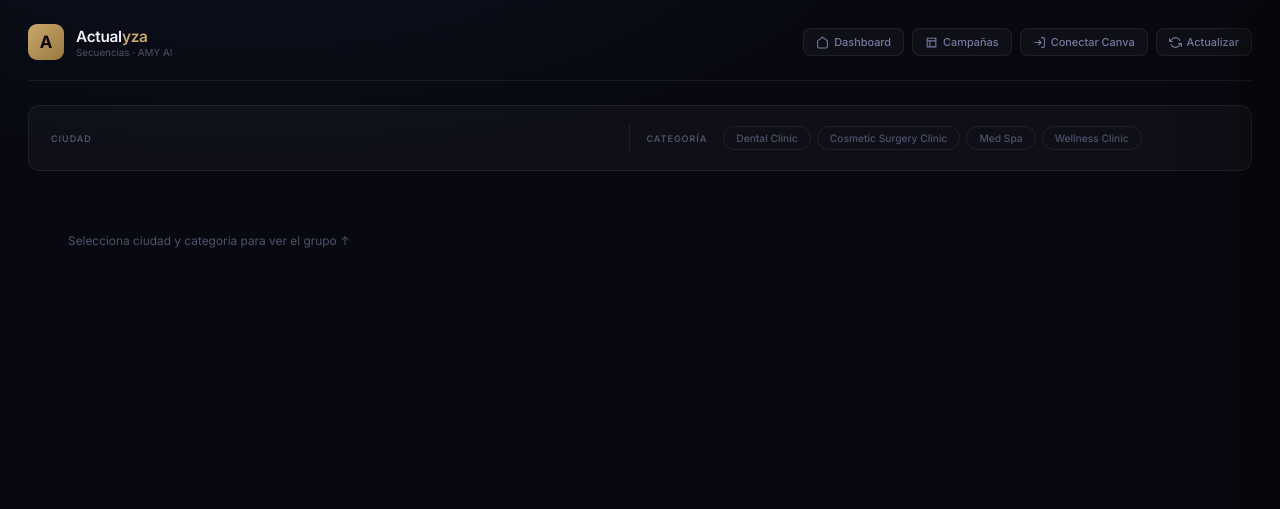
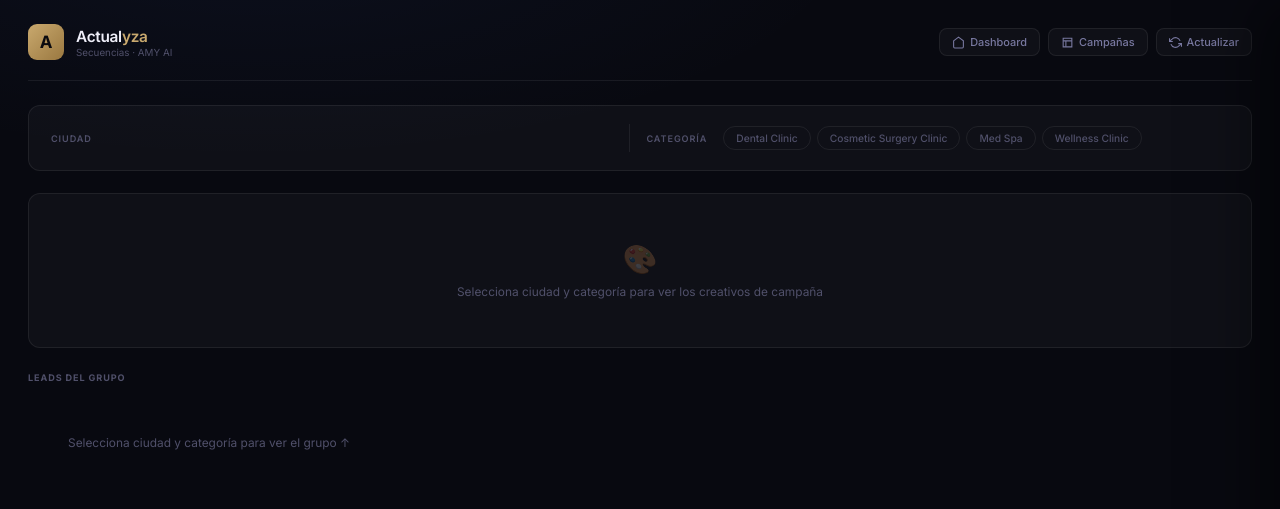
Before and after one commit to bastianveusa-a11y/actualyza-prospecting, a Flask app: page /creatives in a window 1280 px wide. Shown: the top 509 px of the page. Run offline with Flask 3, Linux system fonts and the light colour scheme; data that the repository does not hold is empty.

Commit message:
Redesign /creatives: creative images as hero, remove Canva infra buttons
- Creative assets section moved above kanban, full-width, prominent
- Images shown large with hover zoom, tag + footer note per card
- Empty state when no group selected, category label in header
- Removed Conectar Canva / Canva conectado buttons (implementation detail)
- Kanban demoted to secondary section below with "Leads del grupo" label

Co-Authored-By: Claude Sonnet 4.6 <noreply@anthropic.com>

```diff
--- a/dashboard/templates/creatives.html
+++ b/dashboard/templates/creatives.html
@@ -146,55 +146,65 @@ header {
 .score-low  { background: rgba(120,120,160,0.12); color: #9090b8; }
 .opened-tag { font-size: 0.62rem; color: var(--green); }
 
-/* Flux section */
-.flux-section {
-  margin-top: 28px; background: var(--card); border: 1px solid var(--border);
-  border-radius: var(--r); padding: 20px 22px;
+/* Creative section */
+.creative-section {
+  background: var(--card); border: 1px solid var(--border);
+  border-radius: var(--r); overflow: hidden; margin-bottom: 4px;
 }
-.flux-header {
+.creative-empty {
+  padding: 48px; display: flex; flex-direction: column;
+  align-items: center; justify-content: center;
+}
+.creative-stage { padding: 20px 22px; }
+.creative-header {
   display: flex; align-items: flex-start; justify-content: space-between;
-  gap: 12px; margin-bottom: 18px;
+  gap: 12px; margin-bottom: 20px;
 }
-.flux-title { font-size: 0.85rem; font-weight: 600; margin-bottom: 3px; }
-.flux-sub { font-size: 0.72rem; color: var(--text3); }
-.flux-badge {
-  flex-shrink: 0; font-size: 0.7rem; font-weight: 600;
-  padding: 4px 10px; border-radius: 20px;
-  border: 1px solid rgba(201,169,110,0.3); color: var(--gold);
-  background: rgba(201,169,110,0.06);
+.creative-title { font-size: 1rem; font-weight: 700; margin-bottom: 4px; }
+.creative-sub { font-size: 0.72rem; color: var(--text3); }
+.creative-grid { display: grid; grid-template-columns: 1fr 1fr; gap: 16px; }
+.creative-card {
+  background: rgba(255,255,255,0.02); border: 1px solid var(--border);
+  border-radius: var(--r); overflow: hidden;
+  display: flex; flex-direction: column;
 }
-.flux-grid { display: grid; grid-template-columns: 1fr 1fr; gap: 14px; }
-.flux-card {
-  background: rgba(255,255,255,0.02); border: 1px solid var(--border);
-  border-radius: var(--r-sm); padding: 14px; display: flex; flex-direction: column; gap: 10px;
+.creative-card-tag {
+  padding: 10px 14px; font-size: 0.7rem; font-weight: 700;
+  letter-spacing: .08em; text-transform: uppercase; color: var(--text3);
+  border-bottom: 1px solid var(--border);
 }
-.flux-card-label { font-size: 0.75rem; font-weight: 600; }
-.flux-card-desc { font-size: 0.7rem; color: var(--text3); }
-.flux-img-wrap {
-  border-radius: var(--r-sm); overflow: hidden;
-  background: rgba(255,255,255,0.03); border: 1px solid var(--border);
-  min-height: 160px; display: flex; align-items: center; justify-content: center;
+.creative-img-wrap {
+  flex: 1; min-height: 200px;
+  display: flex; align-items: center; justify-content: center;
+  background: rgba(0,0,0,0.2); overflow: hidden;
 }
-.flux-img-wrap img { width: 100%; height: auto; display: block; }
+.creative-img-wrap img { width: 100%; height: auto; display: block; transition: transform .3s; }
+.creative-img-wrap img:hover { transform: scale(1.02); }
+.creative-card-footer {
+  padding: 10px 14px; display: flex; align-items: center;
+  justify-content: space-between; gap: 8px;
+  border-top: 1px solid var(--border);
+}
+.creative-card-note { font-size: 0.68rem; color: var(--text3); flex: 1; }
+.creative-regen-btn {
+  flex-shrink: 0; padding: 4px 8px; border-radius: 6px;
+  border: 1px solid var(--border); background: transparent;
+  color: var(--text3); font-size: 0.78rem; cursor: pointer;
+  font-family: 'Inter', sans-serif; transition: all .15s;
+}
+.creative-regen-btn:hover { border-color: var(--gold); color: var(--gold); }
+
+/* Flux loading/spinner (kept for inside cards) */
 .flux-placeholder { color: var(--text3); font-size: 0.75rem; }
 .flux-loading {
   display: flex; flex-direction: column; align-items: center; gap: 10px;
-  color: var(--text3); font-size: 0.75rem;
+  color: var(--text3); font-size: 0.75rem; padding: 40px;
 }
 .flux-spinner {
   width: 24px; height: 24px; border: 2px solid rgba(255,255,255,0.1);
   border-top-color: var(--gold); border-radius: 50%; animation: spin .8s linear infinite;
 }
 @keyframes spin { to { transform: rotate(360deg); } }
-.flux-btn {
-  display: flex; align-items: center; justify-content: center; gap: 6px;
-  padding: 8px; border-radius: var(--r-sm); width: 100%;
-  border: 1px solid rgba(201,169,110,0.3); background: rgba(201,169,110,0.08);
-  color: var(--gold); font-size: 0.75rem; font-weight: 600;
-  cursor: pointer; font-family: 'Inter', sans-serif; transition: all .2s;
-}
-.flux-btn:hover { background: rgba(201,169,110,0.16); border-color: rgba(201,169,110,0.5); }
-.flux-btn:disabled { opacity: .4; cursor: not-allowed; }
 
 /* Enable button */
 .btn-enable-group {
@@ -353,14 +363,6 @@ header {
         <svg viewBox="0 0 24 24" fill="none" stroke="currentColor" stroke-width="2"><path d="M4 4h16v16H4z"/><path d="M4 9h16M9 9v11"/></svg>
         Campañas
       </a>
-      <a href="/oauth/canva" class="nav-btn" id="canva-connect-btn" style="display:none">
-        <svg viewBox="0 0 24 24" fill="none" stroke="currentColor" stroke-width="2"><path d="M15 3h4a2 2 0 0 1 2 2v14a2 2 0 0 1-2 2h-4M10 17l5-5-5-5M15 12H3"/></svg>
-        Conectar Canva
-      </a>
-      <div class="nav-btn" id="canva-status-badge" style="display:none;cursor:default">
-        <svg viewBox="0 0 24 24" fill="none" stroke="currentColor" stroke-width="2"><polyline points="20 6 9 17 4 12"/></svg>
-        Canva conectado
-      </div>
       <button class="nav-btn" onclick="refreshAll()">
         <svg viewBox="0 0 24 24" fill="none" stroke="currentColor" stroke-width="2"><path d="M1 4v6h6M23 20v-6h-6"/><path d="M20.49 9A9 9 0 0 0 5.64 5.64L1 10m22 4l-4.64 4.36A9 9 0 0 1 3.51 15"/></svg>
         Actualizar
@@ -405,46 +407,54 @@ header {
     </div>
   </div>
 
-  <!-- Kanban -->
-  <div class="kanban-wrap">
-    <div class="kanban" id="kanban">
-      <div style="color:var(--text3);font-size:.85rem;padding:40px">
-        Selecciona ciudad y categoría para ver el grupo ↑
+  <!-- Creativos (protagonistas) -->
+  <div class="creative-section" id="creative-section">
+    <div class="creative-empty" id="creative-empty">
+      <div style="font-size:2rem;opacity:.2">🎨</div>
+      <div style="font-size:.85rem;color:var(--text3);margin-top:8px">Selecciona ciudad y categoría para ver los creativos de campaña</div>
+    </div>
+    <div class="creative-stage" id="creative-stage" style="display:none">
+      <div class="creative-header">
+        <div>
+          <div class="creative-title" id="creative-cat-label">—</div>
+          <div class="creative-sub">Visuales generados con Flux + Canva · Se envían solo a leads que abrieron el email anterior</div>
+        </div>
+        <button class="nav-btn" onclick="forceRegenerate()" title="Actualizar para evento especial o cambio de branding">
+          <svg viewBox="0 0 24 24" fill="none" stroke="currentColor" stroke-width="2" width="13" height="13"><path d="M1 4v6h6M23 20v-6h-6"/><path d="M20.49 9A9 9 0 0 0 5.64 5.64L1 10m22 4l-4.64 4.36A9 9 0 0 1 3.51 15"/></svg>
+          Actualizar creativos
+        </button>
+      </div>
+      <div class="creative-grid">
+        <div class="creative-card">
+          <div class="creative-card-tag">Email 2b — Abrió sin responder</div>
+          <div class="creative-img-wrap" id="flux-img-2">
+            <div class="flux-loading"><div class="flux-spinner"></div><div>Generando…</div></div>
+          </div>
+          <div class="creative-card-footer">
+            <span class="creative-card-note">Se incluye en el segundo contacto si el lead ya abrió Email 1</span>
+            <button class="creative-regen-btn" id="flux-btn-2" onclick="regenerateCreative(2)" style="display:none">↺</button>
+          </div>
+        </div>
+        <div class="creative-card">
+          <div class="creative-card-tag">Email 3 — Social proof</div>
+          <div class="creative-img-wrap" id="flux-img-3">
+            <div class="flux-loading"><div class="flux-spinner"></div><div>Generando…</div></div>
+          </div>
+          <div class="creative-card-footer">
+            <span class="creative-card-note">Caso de éxito visual para leads con engagement previo</span>
+            <button class="creative-regen-btn" id="flux-btn-3" onclick="regenerateCreative(3)" style="display:none">↺</button>
+          </div>
+        </div>
       </div>
     </div>
   </div>
 
-  <!-- Flux creative assets -->
-  <div class="flux-section" id="flux-section" style="display:none">
-    <div class="flux-header">
-      <div>
-        <div class="flux-title">Visuales de campaña</div>
-        <div class="flux-sub">Generados con Flux 1.1 Pro · Refresh automático cada 30 días · Solo para leads que abrieron el anterior</div>
-      </div>
-      <div style="display:flex;align-items:center;gap:8px">
-        <div class="flux-badge">🎨 Flux 1.1 Pro</div>
-        <button class="nav-btn" onclick="forceRegenerate()" title="Fuerza regeneración para evento especial">
-          <svg viewBox="0 0 24 24" fill="none" stroke="currentColor" stroke-width="2" width="13" height="13"><path d="M1 4v6h6M23 20v-6h-6"/><path d="M20.49 9A9 9 0 0 0 5.64 5.64L1 10m22 4l-4.64 4.36A9 9 0 0 1 3.51 15"/></svg>
-          Actualizar
-        </button>
-      </div>
-    </div>
-    <div class="flux-grid">
-      <div class="flux-card" id="flux-card-2">
-        <div class="flux-card-label">Email 2b — Banner de impacto</div>
-        <div class="flux-card-desc">Para leads que abrieron Email 1 pero no respondieron</div>
-        <div class="flux-img-wrap" id="flux-img-2">
-          <div class="flux-placeholder">Sin generar</div>
-        </div>
-        <button class="flux-btn" id="flux-btn-2" onclick="regenerateCreative(2)" style="display:none">↺ Regenerar</button>
-      </div>
-      <div class="flux-card" id="flux-card-3">
-        <div class="flux-card-label">Email 3 — Social proof</div>
-        <div class="flux-card-desc">Para leads que abrieron cualquier email anterior</div>
-        <div class="flux-img-wrap" id="flux-img-3">
-          <div class="flux-placeholder">Sin generar</div>
-        </div>
-        <button class="flux-btn" id="flux-btn-3" onclick="regenerateCreative(3)" style="display:none">↺ Regenerar</button>
+  <!-- Kanban -->
+  <div class="kanban-wrap" style="margin-top:24px">
+    <div class="section-label" style="font-size:.65rem;font-weight:700;letter-spacing:.1em;text-transform:uppercase;color:var(--text3);margin-bottom:12px">Leads del grupo</div>
+    <div class="kanban" id="kanban">
+      <div style="color:var(--text3);font-size:.85rem;padding:40px">
+        Selecciona ciudad y categoría para ver el grupo ↑
       </div>
     </div>
   </div>
@@ -471,25 +481,10 @@ const STAGES = [
 
 const CAT_LABELS = { dental:'Dental', estetica:'Estética', medspa:'Med Spa', wellness:'Wellness' };
 
-document.addEventListener('DOMContentLoaded', () => { loadAll(); checkCanvaStatus(); });
+document.addEventListener('DOMContentLoaded', loadAll);
 
-// Check if ?canva=connected in URL
 if (new URLSearchParams(location.search).get('canva') === 'connected') {
   history.replaceState({}, '', '/creatives');
-}
-
-async function checkCanvaStatus() {
-  try {
-    const r = await fetch('/api/canva-status');
-    const d = await r.json();
-    document.getElementById('canva-connect-btn').style.display  = d.authorized ? 'none'  : 'flex';
-    document.getElementById('canva-status-badge').style.display = d.authorized ? 'flex'  : 'none';
-    if (d.authorized) {
-      document.getElementById('canva-status-badge').style.color = 'var(--green)';
-    }
-  } catch(e) {
-    document.getElementById('canva-connect-btn').style.display = 'flex';
-  }
 }
 
 async function loadAll() {
@@ -765,8 +760,13 @@ async function loadAssets() {
 
 function toggleFluxSection() {
   const show = !!(selectedCity && selectedCat);
-  document.getElementById('flux-section').style.display = show ? 'block' : 'none';
-  if (show) renderFluxCards();
+  document.getElementById('creative-empty').style.display = show ? 'none' : 'flex';
+  document.getElementById('creative-stage').style.display = show ? 'block' : 'none';
+  if (show) {
+    document.getElementById('creative-cat-label').textContent =
+      `${CAT_LABELS[selectedCat] || selectedCat} — ${selectedCity}`;
+    renderFluxCards();
+  }
 }
 
 function renderFluxCards() {
```
